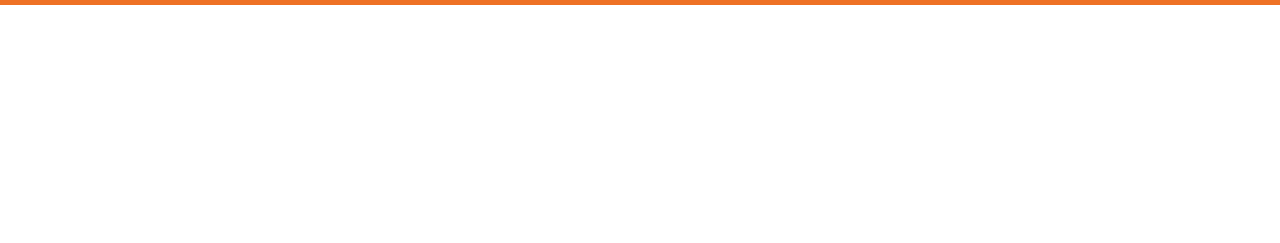
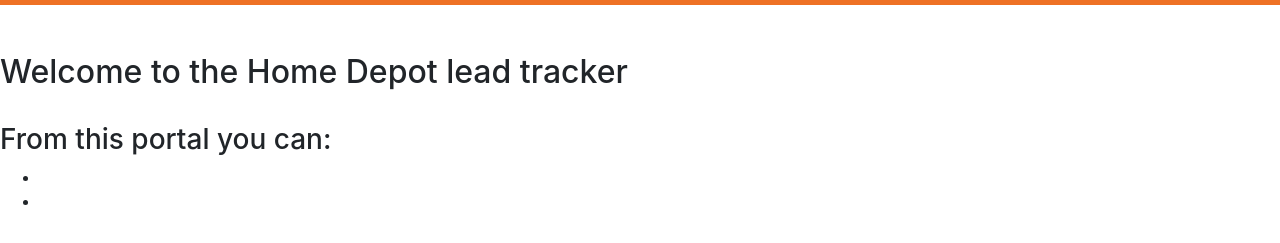
Before and after one commit to wtsegars/HD-Leadtracker, a plain HTML site: page pages/index.html in a window 1280 px wide. Shown: the part 91-334 px from the top of the page. Drawn offline with nearby package versions, Linux system fonts and the light colour scheme.

```diff
--- a/pages/index.html
+++ b/pages/index.html
@@ -49,6 +49,14 @@
             </li>
         </ul>
     </nav>
-
+    <br>
+    <br>
+    <h2 class="main-title">Welcome to the Home Depot lead tracker</h2>
+    <br>
+    <h3 class="sub-title">From this portal you can:</h3>
+    <ul>
+        <li></li>
+        <li></li>
+    </ul>
 </body>
 </html>
```
Also changed, not shown: pages/login.html (+6 -0 lines).
